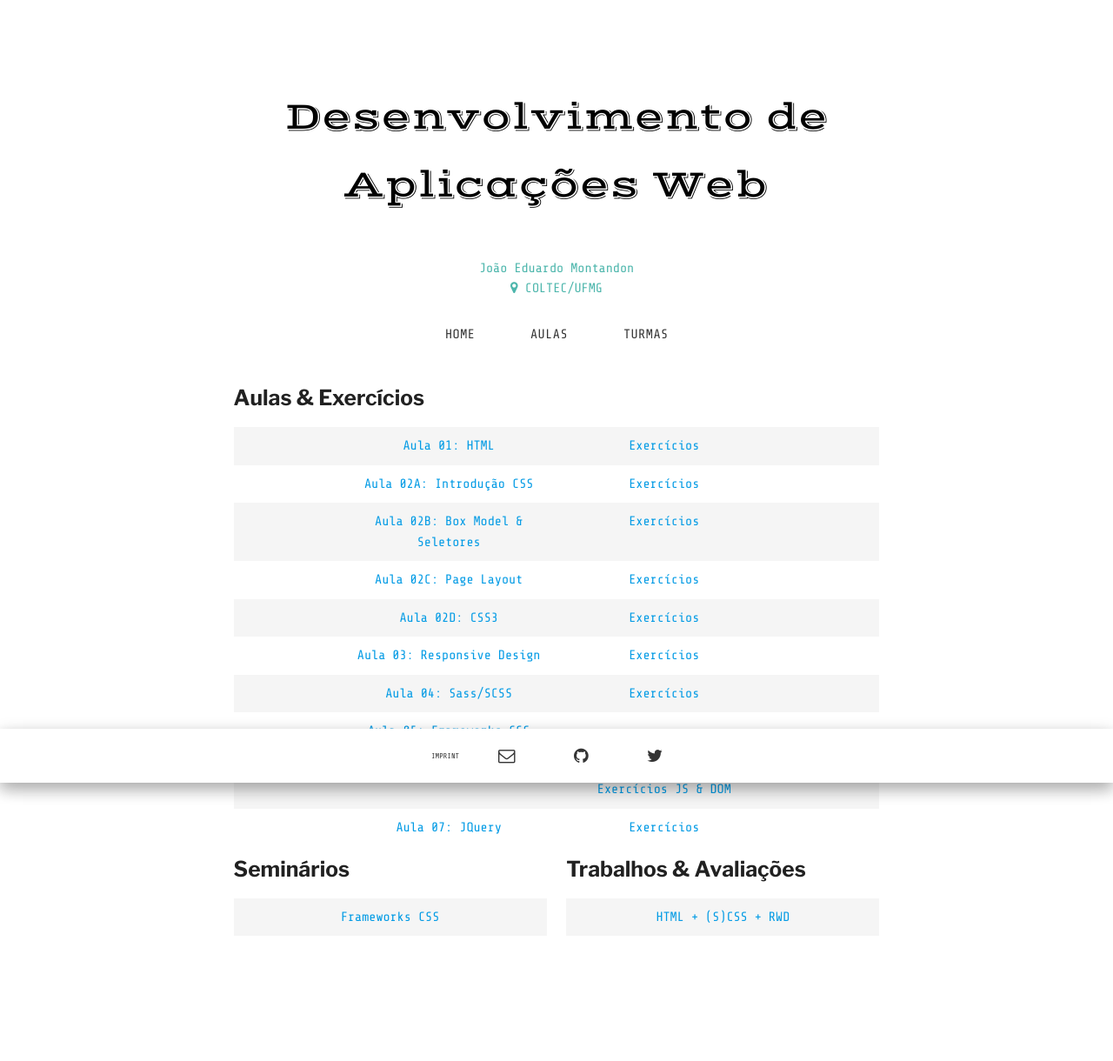
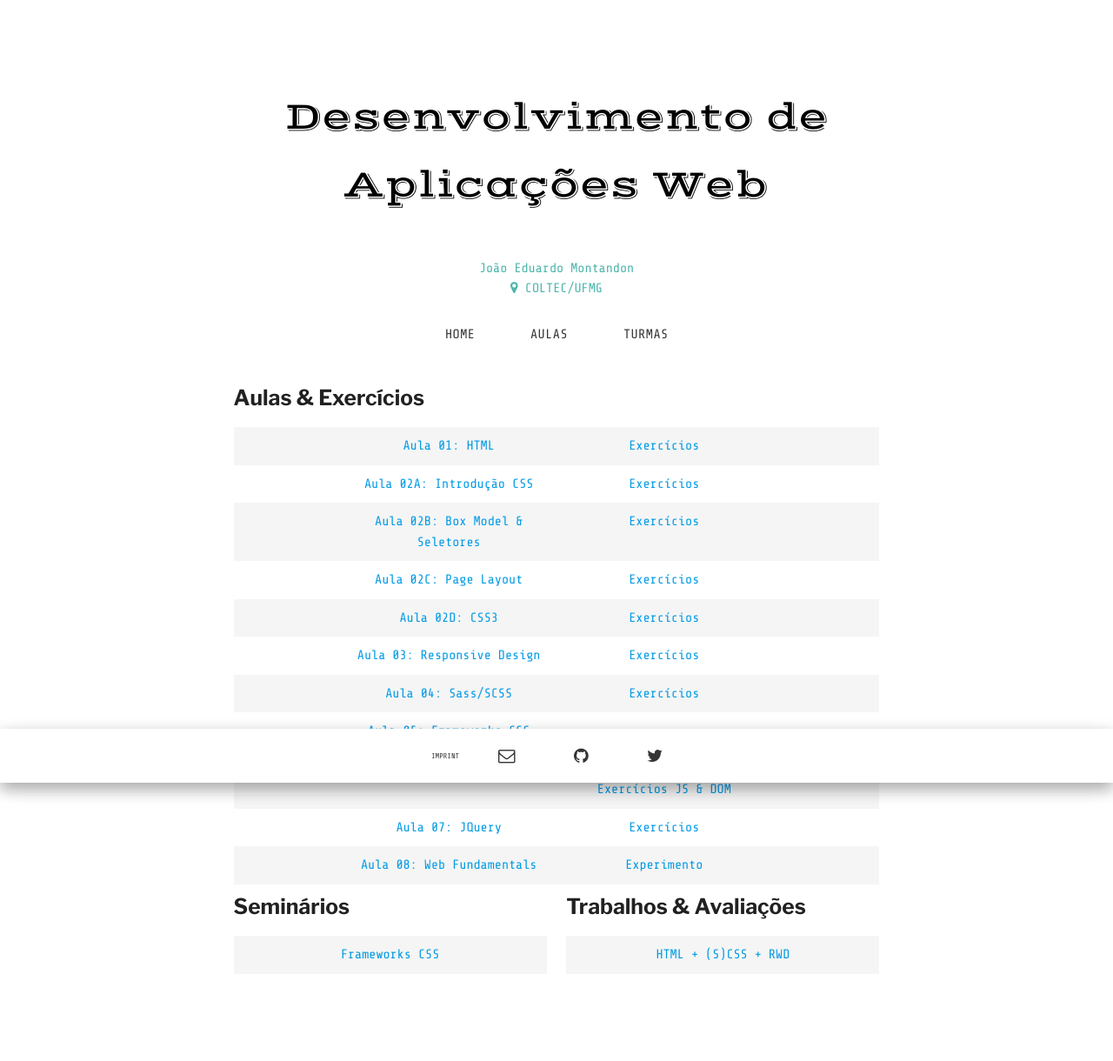
Before and after one commit to COLTEC-DAW/coltec-daw.github.io, a Jekyll site: the page built from classes.html, in a window 1280 px wide. Shown: the whole page at 87% size. Built offline with Jekyll 4.4.1, drawn with Linux system fonts in a browser that asks for light colours; some web fonts are replaced; before the commit the page ends 1176 px from its top, so only the background shows below that.

Commit message:
Adição do material de Fundamentos Web

```diff
--- a/classes.html
+++ b/classes.html
@@ -44,6 +44,10 @@ layout: default
         <div class="col m4 s6 offset-m2"><a href="https://coltec-daw.github.io/Aula-07-JQuery">Aula 07: JQuery</a></div>
         <div class="col m4 s6"><a href="https://github.com/COLTEC-DAW/E07-JQuery">Exercícios</a></div>
     </div>
+    <div class="row">
+        <div class="col m4 s6 offset-m2"><a href="https://coltec-daw.github.io/Aula-08-Fundamentos-Web/">Aula 08: Web Fundamentals</a></div>
+        <div class="col m4 s6"><a href="https://goo.gl/forms/TErw00Ylp3rmMJes2">Experimento</a></div>
+    </div>
 </div>
 
 
```
